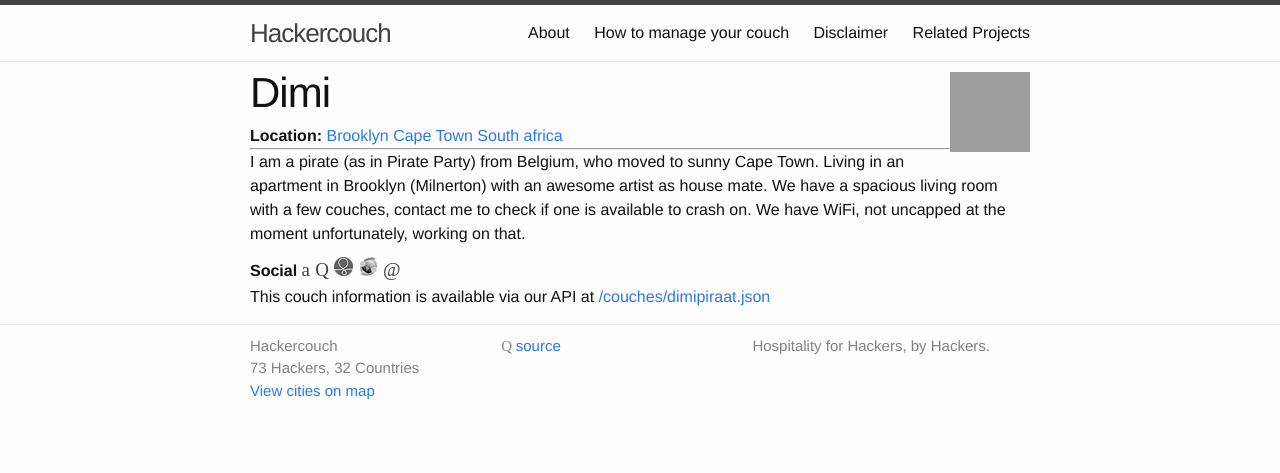
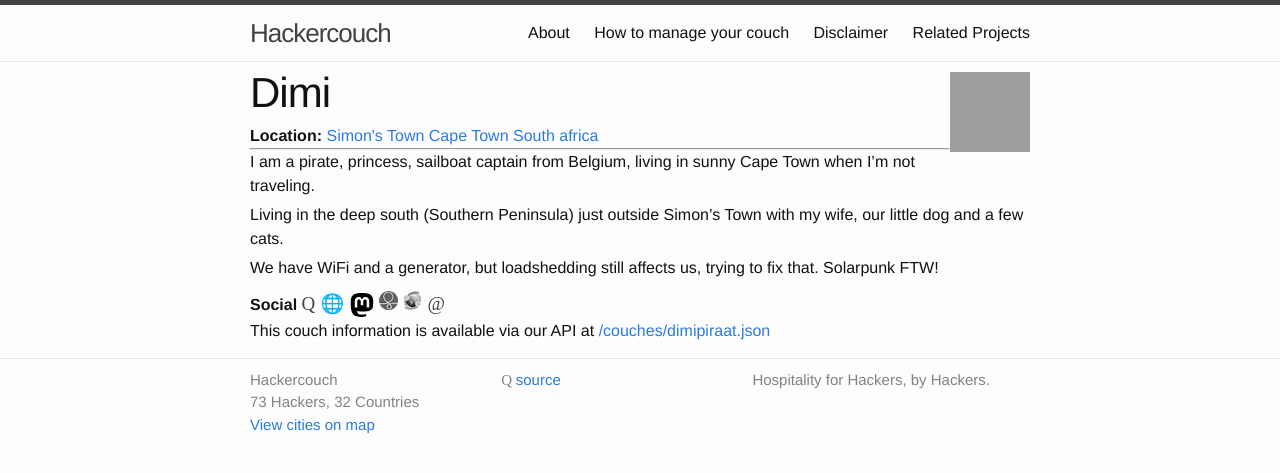
Before and after one commit to hackercouch/hackercouch, a Jekyll site: the page built from _couches/dimipiraat.md, in a window 1280 px wide, cut to the strip 0-473 px from the top of the page. Built offline with Jekyll 4.4.1, drawn with Linux system fonts in a browser that asks for light colours; some web fonts are replaced; grey boxes are pictures that could not be loaded.

Commit message:
Update dimipiraat.md (#286)
Updating my profile: moved to another part of town, no longer on Twitter, now on Mastodon.

```diff
--- a/_couches/dimipiraat.md
+++ b/_couches/dimipiraat.md
@@ -2,14 +2,17 @@
 name: Dimi
 city: Cape Town
 country: ZA
-region: Brooklyn
+region: Simon's Town
 email: dimi@zonk.be
+website: https://zonk.be
 github: dimipiraat
-twitter: dimipiraat
+mastodon: https://sunbeam.city/@dimi
 couchsurfing: dimipiraat
 bewelcome: dimid
 ---
 
-I am a pirate (as in Pirate Party) from Belgium, who moved to sunny Cape Town.
-Living in an apartment in Brooklyn (Milnerton) with an awesome artist as house mate. We have a spacious living room with a few couches, contact me to check if one is available to crash on.
-We have WiFi, not uncapped at the moment unfortunately, working on that.
+I am a pirate, princess, sailboat captain from Belgium, living in sunny Cape Town when I'm not traveling.
+
+Living in the deep south (Southern Peninsula) just outside Simon's Town with my wife, our little dog and a few cats.
+
+We have WiFi and a generator, but loadshedding still affects us, trying to fix that. Solarpunk FTW!
```
